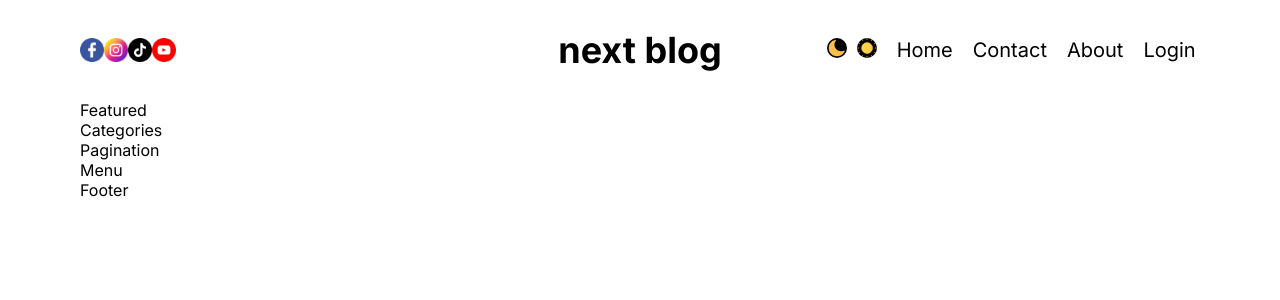
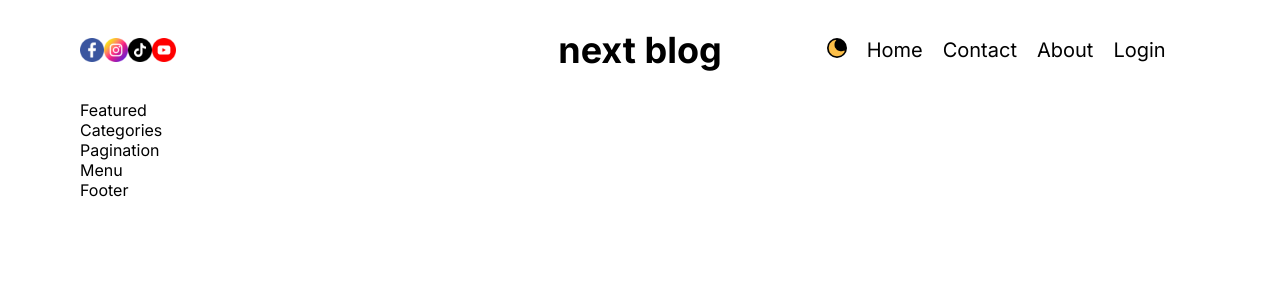
Before and after one commit to FREDVUNI/next-blog, a Next.js app: page / in a window 1280 px wide. Shown: the top 300 px of the page. Built offline with nearby package versions, Linux system fonts and the light colour scheme.

Commit message:
Fix: finish work on the theme toggle

```diff
--- a/src/components/themeToggle/ThemeToggle.jsx
+++ b/src/components/themeToggle/ThemeToggle.jsx
@@ -10,6 +10,7 @@ const ThemeToggle = () => {
   console.log(theme);
   return (
     <div className={styles.container} onClick={toggle}>
+      {theme === "light" ? (
         <Image
           src="/moon.png"
           alt="dark"
@@ -17,6 +18,7 @@ const ThemeToggle = () => {
           height={14}
           className={styles.moon}
         />
+      ) : (
         <Image
           src="/sun.png"
           alt="light"
@@ -24,6 +26,7 @@ const ThemeToggle = () => {
           height={14}
           className={styles.sun}
         />
+      )}
     </div>
   );
 };
--- a/src/context/ThemeContext.jsx
+++ b/src/context/ThemeContext.jsx
@@ -16,7 +16,7 @@ export const ThemeContextProvider = ({ children }) => {
   });
 
   const toggle = () => {
-    setTheme(theme === "light" ? "light" : "dark");
+    setTheme(theme === "light" ? "dark" : "light");
   };
 
   useEffect(() => {
--- a/src/providers/ThemeProvider.jsx
+++ b/src/providers/ThemeProvider.jsx
@@ -1,11 +1,20 @@
 "use client";
 
 import { ThemeContext } from "@/context/ThemeContext";
-import React, { useContext } from "react";
+import React, { useContext, useEffect, useState } from "react";
 
 const ThemeProvider = ({ children }) => {
   const { theme } = useContext(ThemeContext);
-  return <div className={theme}>{children}</div>;
+  const [mounted, setMounted] = useState(false);
+
+  useEffect(() => {
+    setMounted(true);
+  }, []);
+  if (mounted) {
+    return (
+      <div className={theme === "light" ? "light" : "dark"}>{children}</div>
+    );
+  }
 };
 
 export default ThemeProvider;
```
Lines whose indentation alone changed are shown as unchanged.
